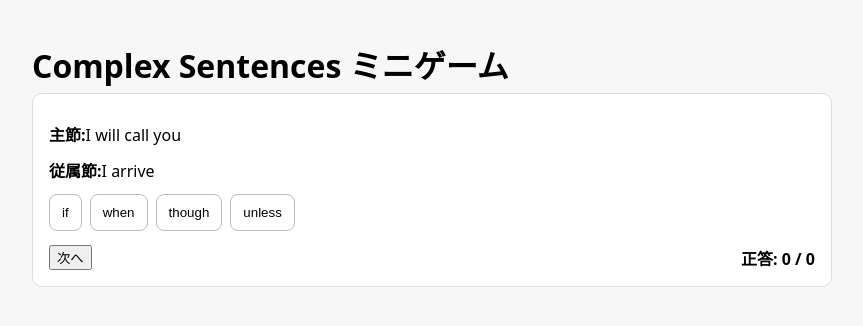
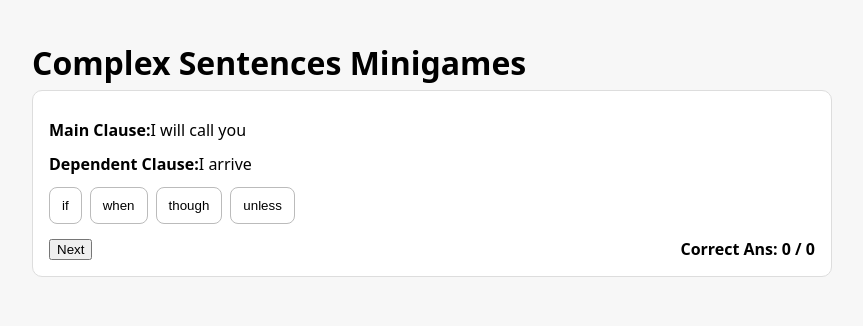
Before and after one commit to shopeeman/english_study, a plain HTML site: page index.html in a window 1280 px wide. Shown: the whole page, without its empty margins (208-1071 px from the left). Drawn offline with Linux system fonts and the light colour scheme.

Commit message:
Update index.html
update

```diff
--- a/index.html
+++ b/index.html
@@ -2,7 +2,7 @@
 <html lang="ja">
 <head>
 <meta charset="utf-8">
-<title>Complex Sentences ミニゲーム</title>
+<title>Complex Sentences Minigames</title>
 <style>
 body { font-family: system-ui, sans-serif; padding:20px; max-width:800px; margin:auto; background:#f7f7f7; }
 h1 { margin-bottom:6px; }
@@ -18,14 +18,14 @@ button.choice.wrong { border-color:#c0392b; background:#fdecea; }
 </style>
 </head>
 <body>
-<h1>Complex Sentences ミニゲーム</h1>
+<h1>Complex Sentences Minigames</h1>
 <div class="card">
-<div class="clause"><b>主節:</b><span id="independentText"></span></div>
-<div class="clause"><b>従属節:</b><span id="dependentText"></span></div>
+<div class="clause"><b>Main Clause:</b><span id="independentText"></span></div>
+<div class="clause"><b>Dependent Clause:</b><span id="dependentText"></span></div>
 <div id="choices" class="choices"></div>
 <div class="controls">
-<button id="nextBtn">次へ</button>
-<div class="score">正答: <span id="correctCount">0</span> / <span id="totalCount">0</span></div>
+<button id="nextBtn">Next</button>
+<div class="score">Correct Ans: <span id="correctCount">0</span> / <span id="totalCount">0</span></div>
 </div>
 <div id="explain" class="explain"></div>
 </div>
```
